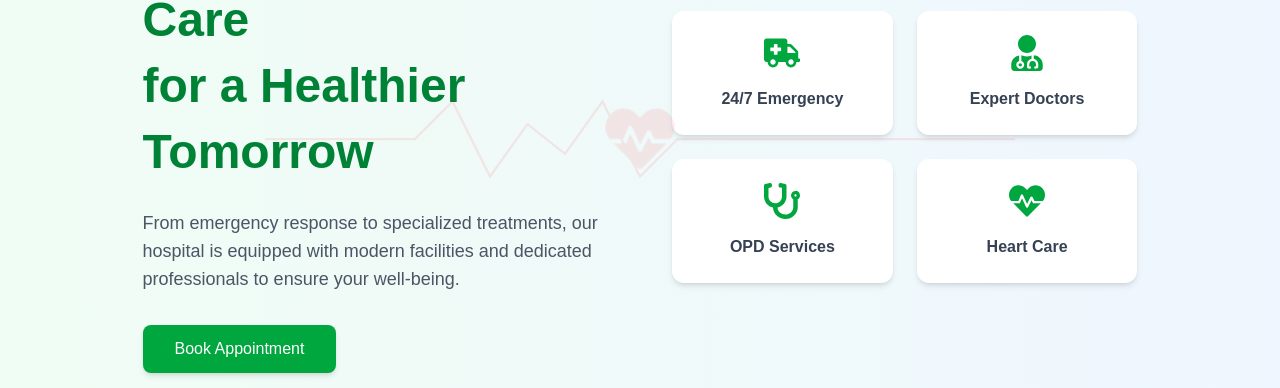
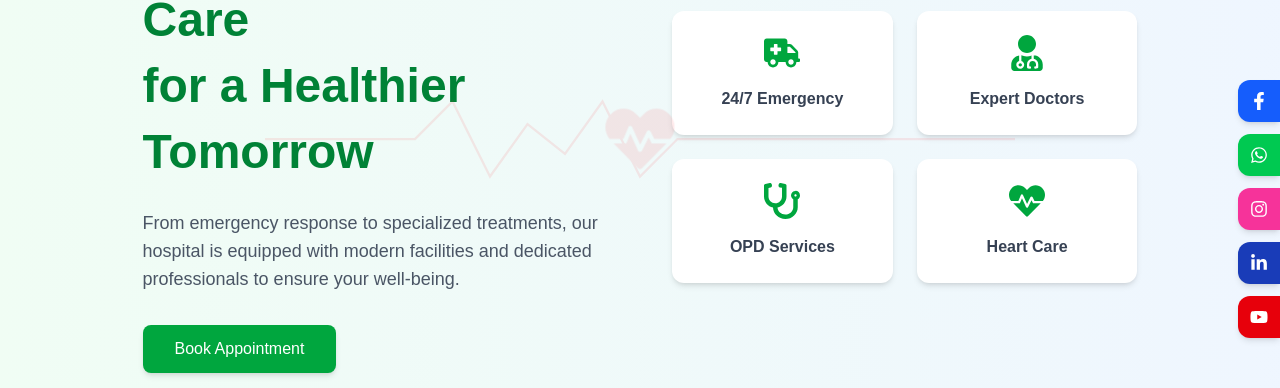
Before and after one commit to chandraguptsharma1/hospital, a Next.js app: page / in a window 1280 px wide. Shown: the part 191-579 px from the top of the page. Built offline with nearby package versions, Linux system fonts and the light colour scheme.

Commit message:
icon added

```diff
--- /dev/null
+++ b/src/app/components/FloatingSocialIcons.js
@@ -0,0 +1,58 @@
+"use client";
+import { FaFacebookF, FaWhatsapp, FaInstagram, FaLinkedinIn, FaYoutube } from "react-icons/fa";
+
+export default function FloatingSocialIcons() {
+    return (
+        <div className="fixed top-1/2 right-0 transform -translate-y-1/2 flex flex-col space-y-3 z-50">
+            {/* Facebook */}
+            <a
+                href="https://www.facebook.com/profile.php?id=61581545083933"
+                target="_blank"
+                rel="noopener noreferrer"
+                className="bg-blue-600 text-white p-3 rounded-l-xl shadow-md hover:bg-blue-700 transform transition-all duration-300 hover:translate-x-[-8px]"
+            >
+                <FaFacebookF size={18} />
+            </a>
+
+            {/* WhatsApp */}
+            <a
+                href="https://wa.me/919334397815"
+                target="_blank"
+                rel="noopener noreferrer"
+                className="bg-green-500 text-white p-3 rounded-l-xl shadow-md hover:bg-green-600 transform transition-all duration-300 hover:translate-x-[-8px]"
+            >
+                <FaWhatsapp size={18} />
+            </a>
+
+            {/* Instagram */}
+            <a
+                href="https://www.instagram.com/getwellbksc?igsh=MWFpYmp3a283ZnBxZg=="
+                target="_blank"
+                rel="noopener noreferrer"
+                className="bg-pink-500 text-white p-3 rounded-l-xl shadow-md hover:bg-pink-600 transform transition-all duration-300 hover:translate-x-[-8px]"
+            >
+                <FaInstagram size={18} />
+            </a>
+
+            {/* LinkedIn */}
+            <a
+                href="https://www.linkedin.com/company/109071899/admin/dashboard/"
+                target="_blank"
+                rel="noopener noreferrer"
+                className="bg-blue-800 text-white p-3 rounded-l-xl shadow-md hover:bg-blue-900 transform transition-all duration-300 hover:translate-x-[-8px]"
+            >
+                <FaLinkedinIn size={18} />
+            </a>
+
+            {/* YouTube */}
+            <a
+                href="http://www.youtube.com/@Getwellbksc"
+                target="_blank"
+                rel="noopener noreferrer"
+                className="bg-red-600 text-white p-3 rounded-l-xl shadow-md hover:bg-red-700 transform transition-all duration-300 hover:translate-x-[-8px]"
+            >
+                <FaYoutube size={18} />
+            </a>
+        </div>
+    );
+}
--- a/src/app/page.js
+++ b/src/app/page.js
@@ -9,6 +9,7 @@ import Contact from "./components/Contact";
 import Footer from "./components/Footer";
 import Facilities from "./pages/Facilities";
 import Doctors from "./pages/Doctors";
+import FloatingSocialIcons from "./components/FloatingSocialIcons";
 
 
 export default function Home() {
@@ -23,6 +24,7 @@ export default function Home() {
       <Doctors />
       {/* <Contact /> */}
       <Footer />
+      <FloatingSocialIcons />
     </>
   );
 }
```
